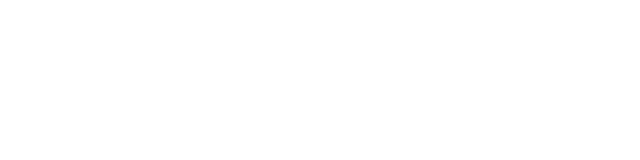
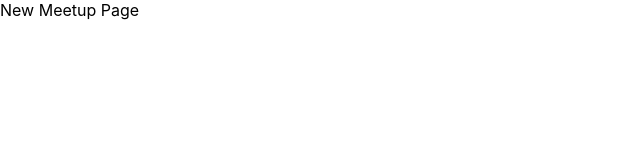
Before and after one commit to tabbytoney/MeetupAppReact, a React (Create React App) app: page /new-meetup in a window 1280 px wide. Shown: the top 160 px of the page, without its empty margins (0-640 px from the left). Built offline with nearby package versions, Linux system fonts and the light colour scheme.

Commit message:
Added page component files, set up routing

```diff
--- a/package.json
+++ b/package.json
@@ -8,6 +8,7 @@
     "@testing-library/user-event": "^13.5.0",
     "react": "^17.0.2",
     "react-dom": "^17.0.2",
+    "react-router-dom": "^5.3.0",
     "react-scripts": "5.0.0",
     "web-vitals": "^2.1.2"
   },
--- a/src/App.js
+++ b/src/App.js
@@ -1,7 +1,24 @@
+import { Route, Switch } from 'react-router-dom';
+
+import AllMeetupsPage from './pages/AllMeetups';
+import NewMeetupPage from './pages/NewMeetup';
+import FavoritesPage from './pages/Favorites';
+
 function App() {
+  // just used localhost:3000 for this project so far
   return (
     <div>
-
+      <Switch>
+        <Route path='/' exact={true}>
+          <AllMeetupsPage />
+        </Route>
+        <Route path='/new-meetup'>
+          <NewMeetupPage />
+        </Route>
+        <Route path='/favorites'>
+          <FavoritesPage />
+        </Route>
+      </Switch>
     </div>
   );
 }
--- a/src/index.js
+++ b/src/index.js
@@ -1,7 +1,13 @@
 import React from 'react';
 import ReactDOM from 'react-dom';
+import { BrowserRouter } from 'react-router-dom';
 
 import './index.css';
 import App from './App';
 
-ReactDOM.render(<App />, document.getElementById('root'));
+ReactDOM.render(
+  <BrowserRouter>
+    <App />
+  </BrowserRouter>,
+  document.getElementById('root')
+);
--- /dev/null
+++ b/src/pages/AllMeetups.js
@@ -0,0 +1,5 @@
+function AllMeetupsPage() {
+  return <div>All Meetups Page</div>
+}
+
+export default AllMeetupsPage;
--- /dev/null
+++ b/src/pages/Favorites.js
@@ -0,0 +1,5 @@
+function FavoritesPage() {
+  return <div>Favorites Page</div>
+}
+
+export default FavoritesPage;
--- /dev/null
+++ b/src/pages/NewMeetup.js
@@ -0,0 +1,5 @@
+function NewMeetupPage() {
+  return <div>New Meetup Page</div>
+}
+
+export default NewMeetupPage;
```
Also changed, not shown: 1 other file (tests, documents, lock files or other folders).
